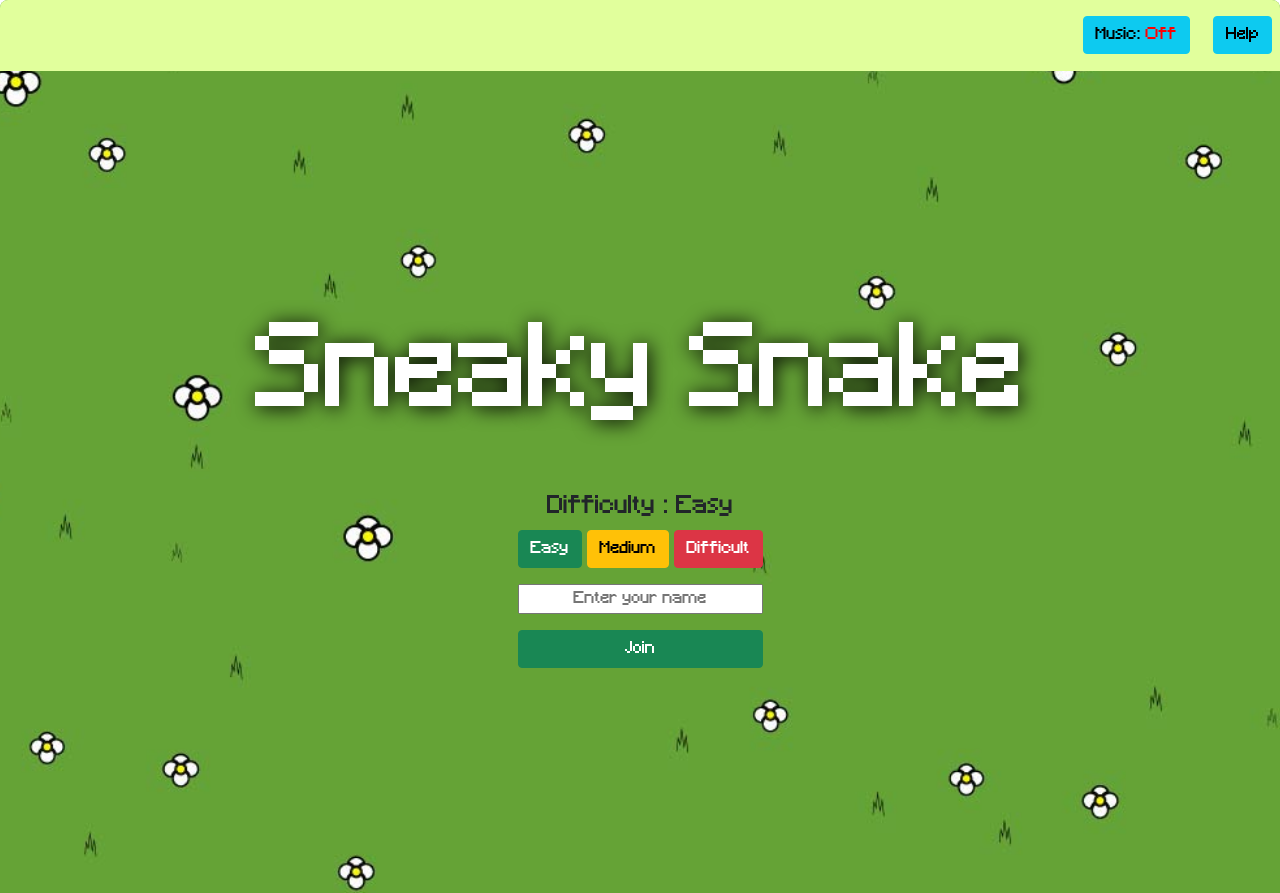
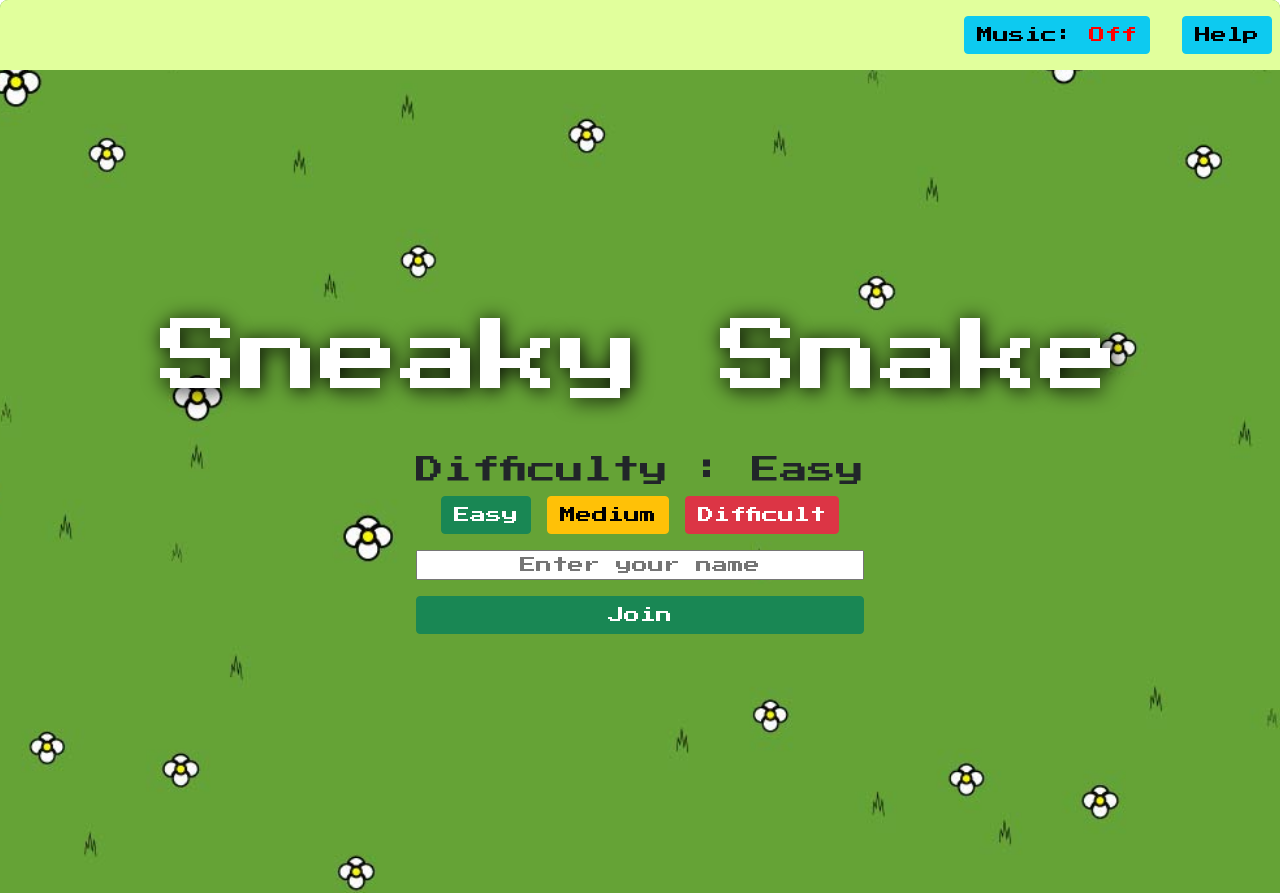
Before and after one commit to BenHuang9/sneaky-snake, a plain HTML site: page index.html in a window 1280 px wide. Shown: the top 893 px of the page. Drawn offline with nearby package versions, Linux system fonts and the light colour scheme.

Commit message:
update css

```diff
--- a/css/game.css
+++ b/css/game.css
@@ -13,7 +13,7 @@ body,div,h2,p{
 
 span{
     color: #fff;
-    font-size: 2rem;
+    font-size: 1,5rem;
 
 }
 
@@ -21,7 +21,6 @@ span{
     text-align: center;
     display: inline-block;
     width: 100px;
-    font-size: 2rem;
     color: rgb(192, 1, 1);
     border-bottom: 1px dotted #FFD700;
 }
@@ -54,11 +53,9 @@ span{
 
 .ctrl_title{
     display: block;
-    width: 200px;
     height: 30px;
     text-align: center;
     line-height: 30px;
-    font-size: 2rem;
     color: #fff;
     margin-left: auto;
     margin-right: auto;
@@ -68,6 +65,7 @@ span{
 .player-name{
     padding-top: 1rem;
     color: white;
+    font-size: 1.5rem;
 }
 
 .start-note{
@@ -79,10 +77,7 @@ span{
     font-size: 1rem;
 }
 
-.ctrl_game{
-    width: 170px;
-    margin: 10px auto;
-}
+
 
 /* game-over screen */
 .wrap{
@@ -106,7 +101,7 @@ span{
     z-index: 2;
   }
   .game-over-title {
-    font-size:2.5rem;
+    font-size:2rem;
   }
 
   .restart-again{
--- a/css/screen.css
+++ b/css/screen.css
@@ -1,10 +1,6 @@
-@font-face{
-    font-family: 'CustomeFont';
-    src:url('/font/Minecraft.ttf');
-}
 
 body{
-    font-family: 'CustomeFont';
+    font-family: 'Press Start 2P', cursive;
 }
 
 /* background */
@@ -35,7 +31,7 @@ body{
     background-color: rgb(225, 255, 156);
     padding: 1rem 0;
     align-content: center;
-    font-size: 1.5rem;
+    font-size: 1rem;
 }
 
 
@@ -45,7 +41,7 @@ body{
 
 
 h1{
-    font-size: 7rem;
+    font-size: 5rem;
     color: white;
     text-shadow: 2px 2px 20px black;
 }
@@ -75,10 +71,6 @@ input[type="text"]::placeholder {
     text-align: center;
 }
 
-#difficulty{
-    font-size: 1.5rem;
-}
-
 #onandoff{
     font-size: 1rem;
     color: red
--- a/index.html
+++ b/index.html
@@ -6,8 +6,10 @@
     <meta name="viewport" content="width=device-width, initial-scale=1.0">
     <title>Sneaky Snake</title>
     <link href="https://cdn.jsdelivr.net/npm/bootstrap@5.0.1/dist/css/bootstrap.min.css" rel="stylesheet" integrity="sha384-+0n0xVW2eSR5OomGNYDnhzAbDsOXxcvSN1TPprVMTNDbiYZCxYbOOl7+AMvyTG2x" crossorigin="anonymous">   <link rel="stylesheet" href="https://cdn.jsdelivr.net/npm/bootstrap-icons@1.5.0/font/bootstrap-icons.css">
+    <link href="https://fonts.googleapis.com/css2?family=Press+Start+2P&display=swap" rel="stylesheet">
     <link rel="stylesheet" href="css/game.css">
     <link rel="stylesheet" href="css/screen.css">
+
 
 </head>
 <body>
```
Also changed, not shown: font/Minecraft.ttf (deleted), 2 other files.
